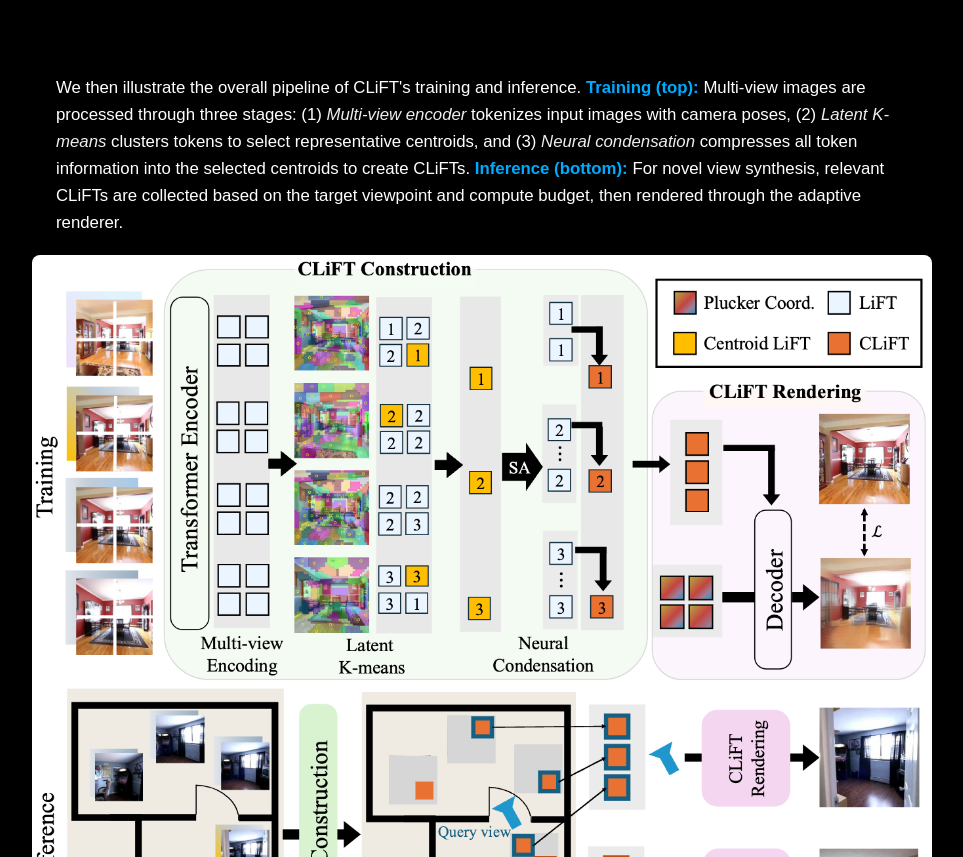
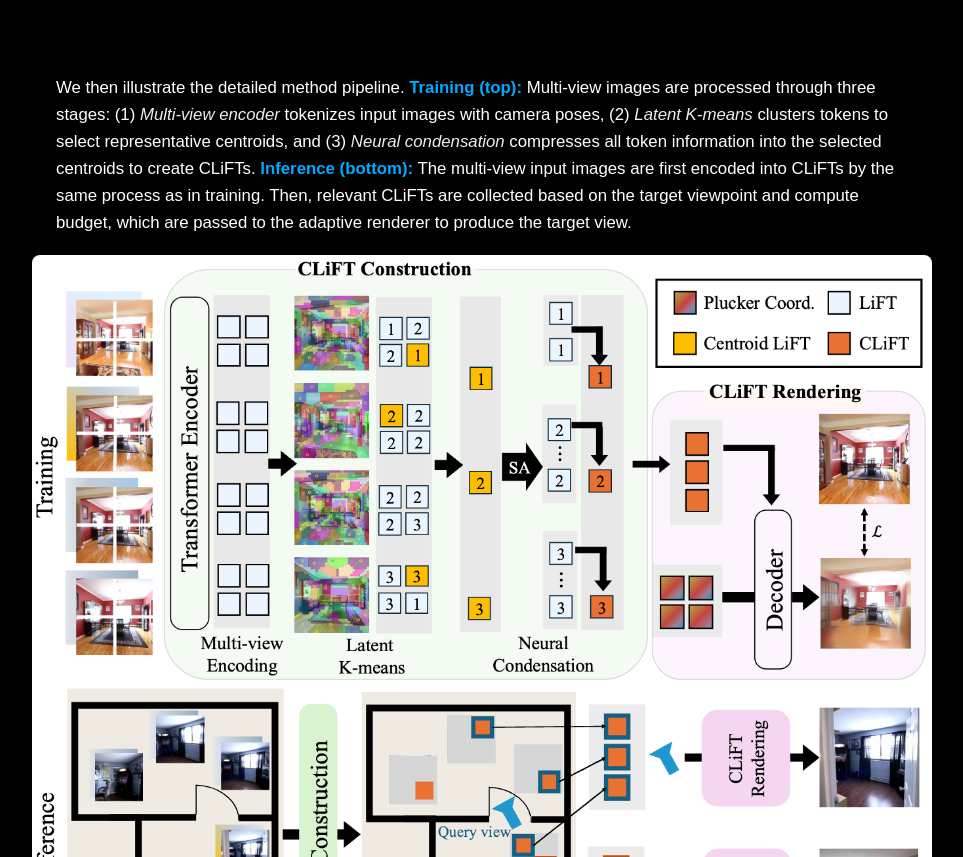
Before and after one commit to clift-nvs/clift-nvs.github.io, a plain HTML site: page index.html in a window 1280 px wide. Shown: the part 2193-3050 px from the top of the page, without its empty margins (158-1121 px from the left). Drawn offline with nearby package versions, Linux system fonts and the light colour scheme; some icons are missing; a web font is replaced by a local one.

Commit message:
update caption

```diff
--- a/index.html
+++ b/index.html
@@ -195,7 +195,7 @@
         <div style="margin-top: 60px; margin-bottom: 40px;">
           <figure class="media-container">
             <figcaption class="method-caption">
-              We then illustrate the overall pipeline of CLiFT's training and inference. <strong>Training (top):</strong> Multi-view images are processed through three stages: (1) <em>Multi-view encoder</em> tokenizes input images with camera poses, (2) <em>Latent K-means</em> clusters tokens to select representative centroids, and (3) <em>Neural condensation</em> compresses all token information into the selected centroids to create CLiFTs. <strong>Inference (bottom):</strong> For novel view synthesis, relevant CLiFTs are collected based on the target viewpoint and compute budget, then rendered through the adaptive renderer.
+              We then illustrate the detailed method pipeline. <strong>Training (top):</strong> Multi-view images are processed through three stages: (1) <em>Multi-view encoder</em> tokenizes input images with camera poses, (2) <em>Latent K-means</em> clusters tokens to select representative centroids, and (3) <em>Neural condensation</em> compresses all token information into the selected centroids to create CLiFTs. <strong>Inference (bottom):</strong> The multi-view input images are first encoded into CLiFTs by the same process as in training. Then, relevant CLiFTs are collected based on the target viewpoint and compute budget, which are passed to the adaptive renderer to produce the target view.
             </figcaption>
             <div class="content has-text-centered">
               <img src="resources/method.png" alt="Method Overview">
```
Also changed, not shown: 1 other file.
